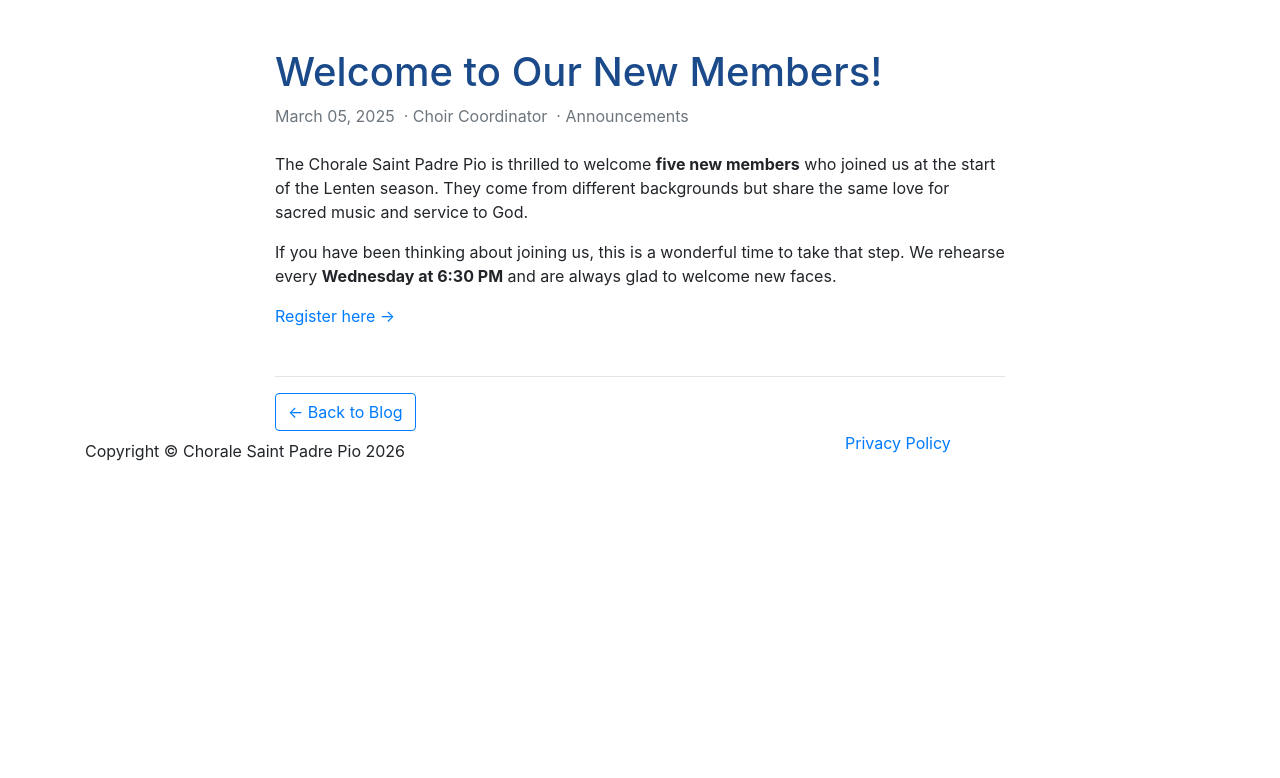
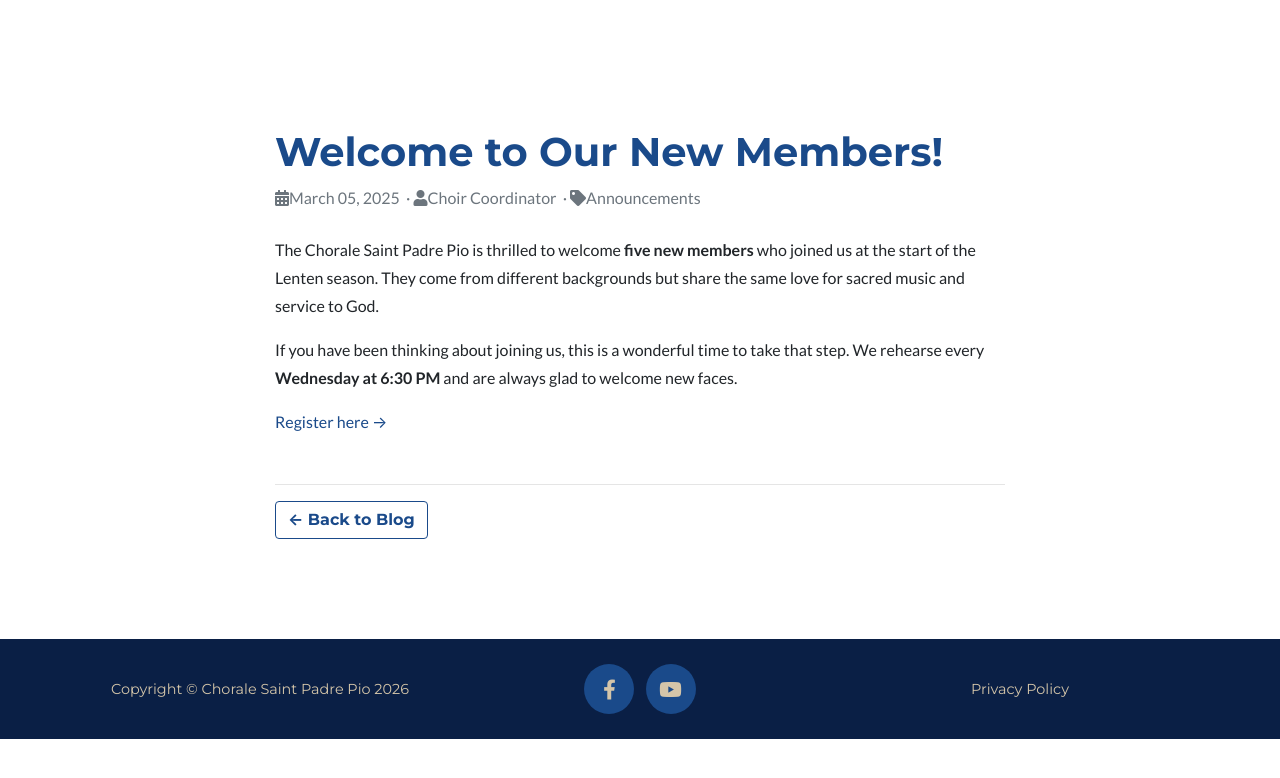
Before and after one commit to st-ppchoir/padrepiochoir, a Jekyll site: the page built from _posts/2025-03-05-new-members-welcome.md, in a window 1280 px wide. Shown: the top 778 px of the page. Built offline with Jekyll 4.4.1, drawn with Linux system fonts in a browser that asks for light colours; nearby versions of some CDN libraries; some web fonts are replaced; library files that are not in the unit come from our copies.

Commit message:
Update head.html

```diff
--- a/_includes/head.html
+++ b/_includes/head.html
@@ -1,58 +1,45 @@
 <head>
   {% if site.analytics.google %}
-  <!-- Global site tag (gtag.js) - Google Analytics -->
   <script async src="https://www.googletagmanager.com/gtag/js?id={{ site.analytics.google }}"></script>
   <script>
     window.dataLayer = window.dataLayer || [];
-    function gtag() {
-      dataLayer.push(arguments);
-    }
-    gtag("js", new Date());
-
-    gtag("config", "{{ site.analytics.google }}");
+    function gtag(){dataLayer.push(arguments);}
+    gtag('js', new Date());
+    gtag('config', '{{ site.analytics.google }}');
   </script>
-  <!-- End Google Analytics -->
   {% endif %}
 
   <meta charset="utf-8">
   <meta name="viewport" content="width=device-width, initial-scale=1, shrink-to-fit=no">
-  <meta name="description" content="{{ site.description }}">
+  <meta name="description" content="{{ page.excerpt | default: site.description | strip_html | truncate: 160 }}">
   <meta name="author" content="{{ site.author }}">
   <link rel="canonical" href="{{ page.url | replace:'index.html','' | prepend: site.baseurl | prepend: site.url }}">
+  <link rel="icon" type="image/png" href="/assets/img/choir-logo.png">
 
-  <title>{% if page.title %}{{ page.title | append: " | " | append: site.title }}{% else %}{{ site.title }}{% endif %}</title>
+  <title>{% if page.title %}{{ page.title }} | {{ site.title }}{% else %}{{ site.title }}{% endif %}</title>
 
   <!-- Bootstrap core CSS -->
-  <link href="assets/css/bootstrap.min.css" rel="stylesheet" />
+  <link href="/assets/css/bootstrap.min.css" rel="stylesheet">
 
-  <!-- Custom fonts for this template -->
-  <link href="assets/css/all.min.css" rel="stylesheet" type="text/css">
+  <!-- Font Awesome -->
+  <link href="/assets/css/all.min.css" rel="stylesheet" type="text/css">
+
+  <!-- Google Fonts -->
   {% if site.data.style.fonts_urls %}
     {% for font_url in site.data.style.fonts_urls %}
-      <link href="{{font_url}}" rel="stylesheet" type="text/css">
+      <link href="{{ font_url }}" rel="stylesheet" type="text/css">
     {% endfor %}
   {% else %}
-    <link href="assets/css/all.min.css" rel="stylesheet" type="text/css">
-    <link href="https://fonts.googleapis.com/css?family=Montserrat:400,700" rel="stylesheet" type="text/css">
-    <link href='https://fonts.googleapis.com/css?family=Kaushan+Script' rel='stylesheet' type='text/css'>
-    <link href='https://fonts.googleapis.com/css?family=Droid+Serif:400,700,400italic,700italic' rel='stylesheet' type='text/css'>
-    <link href='https://fonts.googleapis.com/css?family=Roboto+Slab:400,100,300,700' rel='stylesheet' type='text/css'>
+    <link href="https://fonts.googleapis.com/css2?family=Montserrat:wght@400;700&family=Playfair+Display:ital,wght@0,400;0,700;1,400&display=swap" rel="stylesheet">
   {% endif %}
-  <!-- Custom styles for this theme -->
-  <!--<link href="assets/css/agency.min.css" rel="stylesheet">-->
-  <link href="assets/css/agency.css" rel="stylesheet" />
 
-  <!-- Page container change top padding when nav shrinks -->
-  {% if page.layout == "page" %}
+  <!-- Main stylesheet (root-relative so it works on all pages) -->
+  <link href="/assets/css/agency.css" rel="stylesheet">
+
+  <!-- Extra top padding for inner pages so content clears the fixed navbar -->
+  {% unless page.layout == "home" or layout.layout == "home" %}
   <style>
-    #pagecontainer {
-      padding-top: 150px;
-    }
-    @media only screen and (max-width: 991px) {
-      #pagecontainer {
-        padding-top: 100px;
-      }
-    }
+    body { padding-top: 80px; }
   </style>
-  {% endif %}
+  {% endunless %}
 </head>
```
